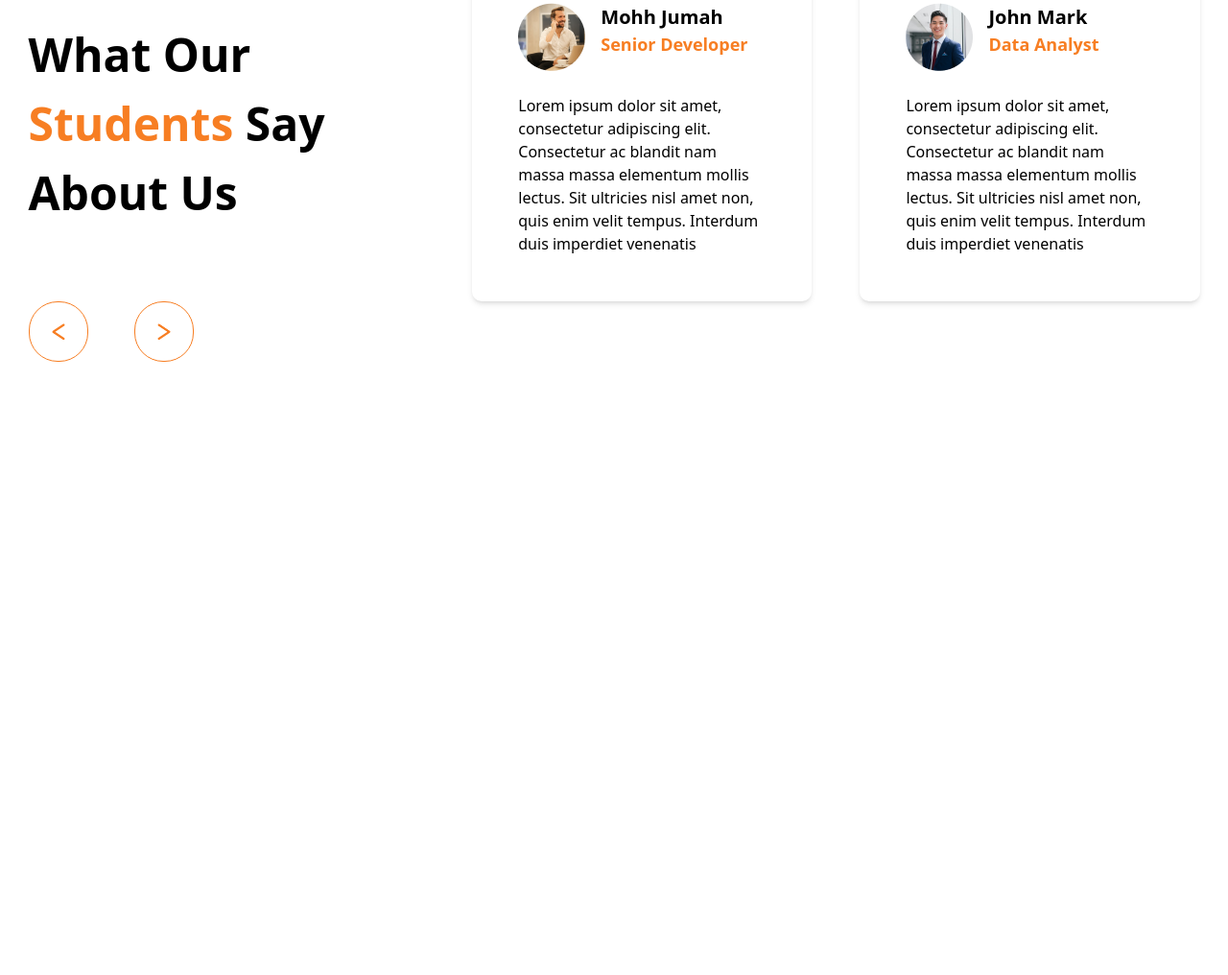
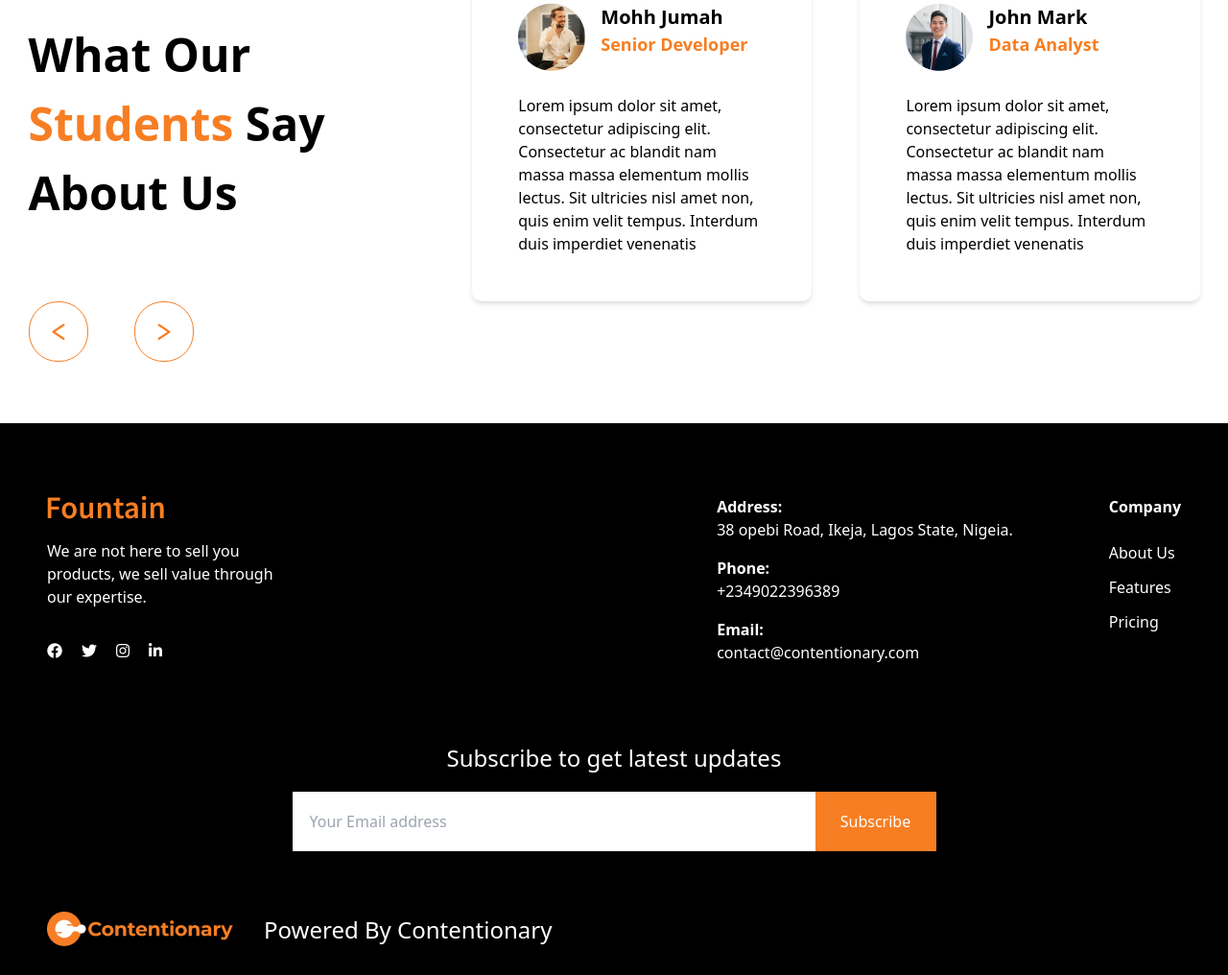
Before and after one commit to abdulaziz052/column, a website: page public/css/fountain.html in a window 1280 px wide. Shown: the part 8876-9892 px from the top of the page at 96% size. Before the commit the page ends 9317 px from the top, so only its background shows below. Drawn offline with nearby package versions, Linux system fonts and the light colour scheme.

Commit message:
footer finished

```diff
--- a/public/css/fountain.html
+++ b/public/css/fountain.html
@@ -7,6 +7,9 @@
     <title>Fountain</title>
     <link rel="stylesheet" href="./styles.css">
     <link rel="stylesheet" href="https://cdn.jsdelivr.net/npm/swiper@10/swiper-bundle.min.css" />
+    <link rel="stylesheet" href="https://cdnjs.cloudflare.com/ajax/libs/font-awesome/6.4.2/css/all.min.css"
+        integrity="sha512-z3gLpd7yknf1YoNbCzqRKc4qyor8gaKU1qmn+CShxbuBusANI9QpRohGBreCFkKxLhei6S9CQXFEbbKuqLg0DA=="
+        crossorigin="anonymous" referrerpolicy="no-referrer" />
 
 </head>
 <style>
@@ -610,7 +613,7 @@
         <div class="flex items-center">
             <div>
                 <p class="text-[48px] capitalize font-[700]">What our <br> <span
-                        class="text-[#F77E23] text-[48px] font-[700]">Students</span> say  about us</p>
+                        class="text-[#F77E23] text-[48px] font-[700]">Students</span> say about us</p>
             </div>
 
 
@@ -623,7 +626,8 @@
                     </div>
                 </div>
                 <div>
-                    <p class="max-w-[384px]">Lorem ipsum dolor sit amet, consectetur adipiscing elit. Consectetur ac blandit nam massa massa
+                    <p class="max-w-[384px]">Lorem ipsum dolor sit amet, consectetur adipiscing elit. Consectetur ac
+                        blandit nam massa massa
                         elementum mollis lectus. Sit ultricies nisl amet non, quis enim velit tempus. Interdum duis
                         imperdiet venenatis </p>
                 </div>
@@ -638,18 +642,75 @@
                     </div>
                 </div>
                 <div>
-                    <p class="max-w-[384px]">Lorem ipsum dolor sit amet, consectetur adipiscing elit. Consectetur ac blandit nam massa massa
+                    <p class="max-w-[384px]">Lorem ipsum dolor sit amet, consectetur adipiscing elit. Consectetur ac
+                        blandit nam massa massa
                         elementum mollis lectus. Sit ultricies nisl amet non, quis enim velit tempus. Interdum duis
                         imperdiet venenatis </p>
                 </div>
             </div>
         </div>
         <div class="flex gap-[48px]">
-            <button class="p-[15px] border-[1px] border-[#F77E23] rounded-[30px]" ><img src="./img/l-s.png" alt=""></button>
-            <button class="p-[15px] border-[1px] border-[#F77E23] rounded-[30px]" ><img src="./img/l-s2.png" alt=""></button>
+            <button class="p-[15px] border-[1px] border-[#F77E23] rounded-[30px]"><img src="./img/l-s.png"
+                    alt=""></button>
+            <button class="p-[15px] border-[1px] border-[#F77E23] rounded-[30px]"><img src="./img/l-s2.png"
+                    alt=""></button>
         </div>
     </section>
 
+
+
+    <div class="bg-[#000]">
+        <section class="max-w-[1222px] mx-auto pl-[20px] pt-[75px] pb-[29px]  pr-[20px] ">
+            <div class="flex mb-[64px] justify-between">
+                <div>
+                    <a href="#">
+                        <img class="mb-[21px]" src="./img/fountain-footer.png" alt="">
+                    </a>
+                    <p class="mb-[32px] text-white ">We are not here to sell you <br> products, we sell value through
+                        <br> our
+                        expertise.
+                    </p>
+                    <div class="flex gap-[20px]">
+                        <a href=""><i class="fa-brands fa-facebook" style="color: #ffffff;"></i></a>
+                        <a href=""><i class="fa-brands fa-twitter" style="color: #ffffff;"></i></a>
+                        <a href=""><i class="fa-brands fa-instagram" style="color: #ffffff;"></i></a>
+                        <a href=""><i class="fa-brands fa-linkedin-in" style="color: #ffffff;"></i></a>
+                    </div>
+                </div>
+                <div class="flex ">
+                    <div>
+                        <h4 class="text-[16px] font-[600] text-white">Address:</h4>
+                        <a class="mb-[16px] inline-block text-[16px] font-[400]  text-white" href="">38 opebi Road,
+                            Ikeja, Lagos State, Nigeia.</a>
+                        <h4 class="text-[16px] font-[600] text-white">Phone:</h4>
+                        <a class="mb-[16px] inline-block text-[16px] font-[400]  text-white" href="">+2349022396389</a>
+                        <h4 class="text-[16px] font-[600] text-white">Email:</h4>
+                        <a class="mb-[16px] inline-block text-[16px] font-[400]  text-white"
+                            href="">contact@contentionary.com</a>
+                    </div>
+                    <div class="ml-[100px]">
+                        <h4 class="mb-[24px] text-[16px] font-[600] text-white">Company</h4>
+                        <a class="mb-[12px] inline-block text-[16px] font-[400] text-white" href="">About Us</a><br>
+                        <a class="mb-[12px] inline-block text-[16px] font-[400] text-white" href="">Features</a><br>
+                        <a class="text-[16px] font-[400] text-white" href="">Pricing</a>
+                    </div>
+                </div>
+            </div>
+
+            <div class="text-center">
+                <h6 class=" mb-[17px] text-white text-[24px] font-[400]">Subscribe to get latest updates</h6>
+                <form action="">
+                    <input class="w-[545px] mb-[63px] pl-[18px]  pt-[19px] pb-[19px]" placeholder="Your Email address"
+                        type="email"><button
+                        class="w-[126px] pt-[19px] pb-[19px] text-white bg-[#F77E23]">Subscribe</button>
+                </form>
+            </div>
+            <div class="flex gap-[32px] items-center">
+                <img src="./img/fountain-footer-img.png" alt="">
+                <h6 class="text-[24px] text-white font-[400]">Powered By Contentionary</h6>
+            </div>
+        </section>
+    </div>
 
 
 
```
Also changed, not shown: public/css/img/fountain-footer-img.png (added), public/css/img/fountain-footer.png (added), public/css/styles.css.
